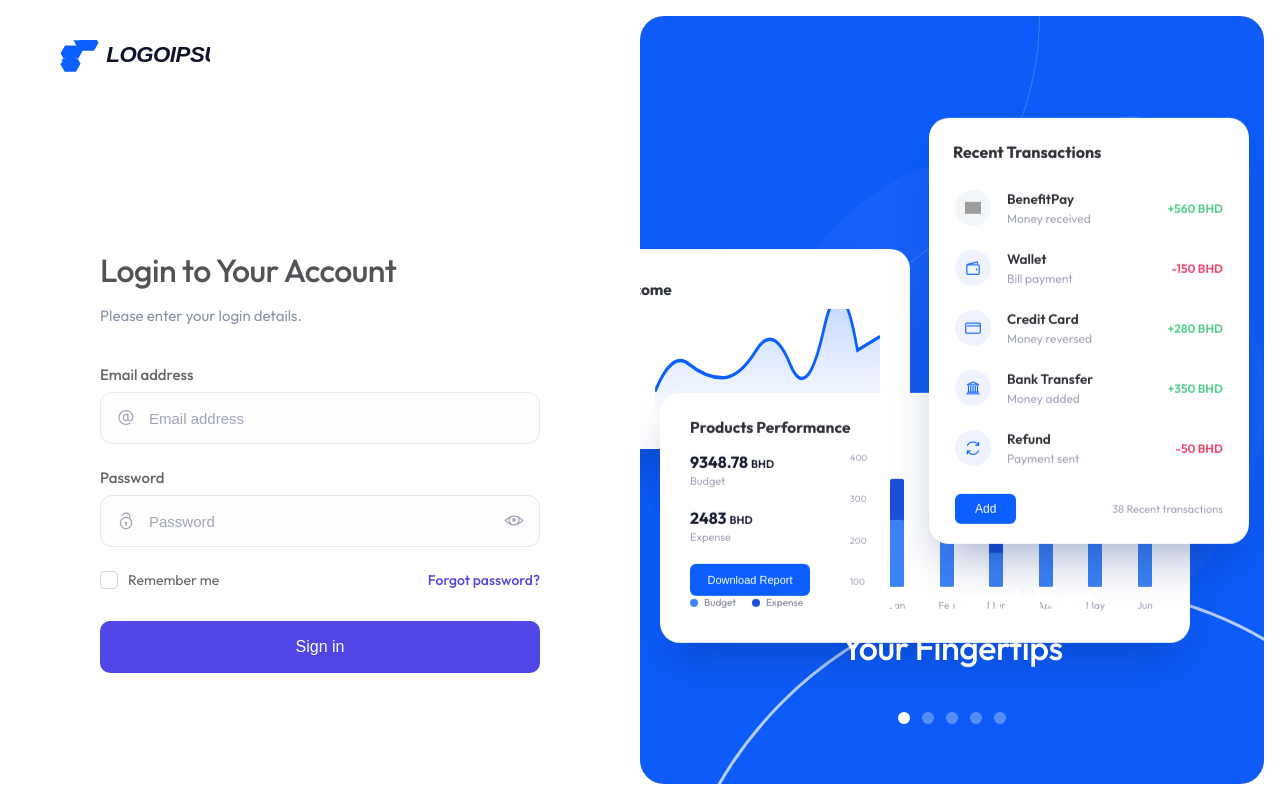
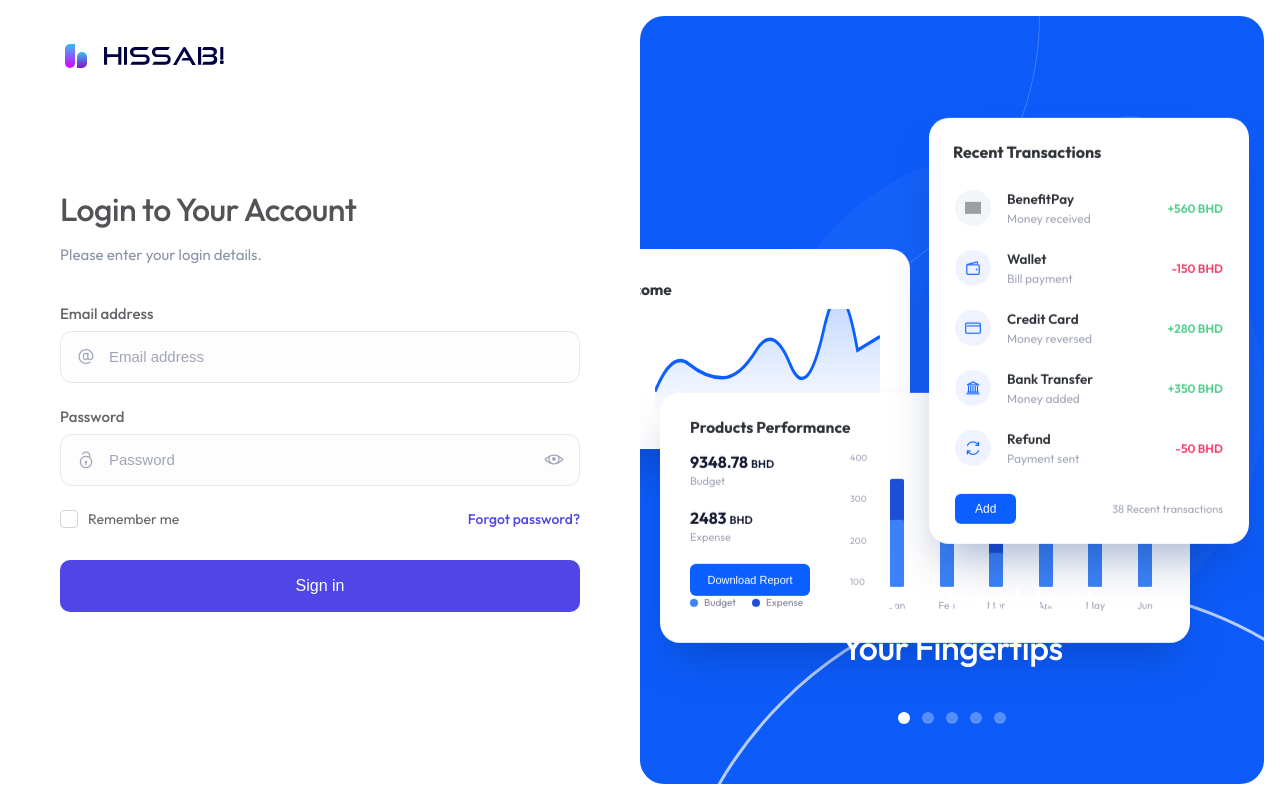
Before and after one commit to janisar-hyder/hissab-dashboard, an Angular app: page /login in a window 1280 px wide. Built offline with nearby package versions, Linux system fonts and the light colour scheme; grey boxes are pictures that could not be loaded.

Commit message:
changes made in forget password

```diff
--- a/angular.json
+++ b/angular.json
@@ -65,8 +65,8 @@
                 },
                 {
                   "type": "anyComponentStyle",
-                  "maximumWarning": "4kB",
-                  "maximumError": "8kB"
+                  "maximumWarning": "20kB",
+                  "maximumError": "40kB"
                 }
               ],
               "outputHashing": "all"
--- a/src/app/features/auth/forgot-password/forgot-password.component.html
+++ b/src/app/features/auth/forgot-password/forgot-password.component.html
@@ -1,6 +1,27 @@
 <div class="auth-layout">
     <!-- Left Pane: Forgot Password Form -->
     <div class="auth-left">
+        <div class="auth-header">
+            <!-- App Logo -->
+            <div class="top-logo-area auth-logo">
+                <div class="brand-logo">
+                    <div class="logo-mark">
+                        <div class="mark-left"></div>
+                        <div class="mark-right"></div>
+                    </div>
+                </div>
+                <div class="brand-text-svgs">
+                    <img src="icons/H.svg" alt="H">
+                    <img src="icons/I.svg" alt="I">
+                    <img src="icons/S.svg" alt="S">
+                    <img src="icons/S.svg" alt="S">
+                    <img src="icons/A.svg" alt="A">
+                    <img src="icons/B.svg" alt="B">
+                    <img src="icons/!.svg" alt="!">
+                </div>
+            </div>
+        </div>
+
         <div class="auth-form-container" *ngIf="currentStep === 'email' || currentStep === 'otp'">
             <h1 class="auth-title">Don't worry</h1>
             <p class="auth-subtitle">We are here to help you to recover your password. Enter the email address you used
--- a/src/app/features/auth/forgot-password/forgot-password.component.scss
+++ b/src/app/features/auth/forgot-password/forgot-password.component.scss
@@ -20,9 +20,63 @@
         max-width: 50%;
         position: relative;
 
+        .auth-header {
+            margin-bottom: auto;
+            position: absolute;
+            top: 40px;
+            left: 60px;
+
+            .top-logo-area {
+                display: flex;
+                align-items: center;
+                gap: 12px;
+
+                .brand-logo {
+                    display: flex;
+                    align-items: center;
+                    justify-content: center;
+                    width: 32px;
+                    height: 32px;
+
+                    .logo-mark {
+                        display: flex;
+                        align-items: flex-end;
+                        height: 24px;
+                        gap: 2px;
+
+                        .mark-left {
+                            width: 10px;
+                            height: 24px;
+                            background: linear-gradient(180deg, #37bcf8 0%, #d800ff 100%);
+                            border-radius: 10px 0 10px 10px;
+                        }
+
+                        .mark-right {
+                            width: 10px;
+                            height: 16px;
+                            background: linear-gradient(180deg, #37bcf8 0%, #8711c1 100%);
+                            border-radius: 10px 10px 10px 0;
+                        }
+                    }
+                }
+
+                .brand-text-svgs {
+                    display: flex;
+                    align-items: center;
+                    gap: 2px;
+
+                    img {
+                        height: 18px;
+                        object-fit: contain;
+                        display: block;
+                    }
+                }
+            }
+        }
+
         .auth-form-container {
             width: 100%;
-            max-width: 480px;
+            // max-width: 480px;
             margin: auto; // Centers vertically
 
             .auth-title {
--- a/src/app/features/auth/forgot-password/forgot-password.html
+++ /dev/null
@@ -1 +0,0 @@
-<p>forgot-password works!</p>
--- a/src/app/features/auth/login/login.component.html
+++ b/src/app/features/auth/login/login.component.html
@@ -2,20 +2,23 @@
     <!-- Left Pane: Login Form -->
     <div class="auth-left">
         <div class="auth-header">
-            <!-- Mock Logo Ipsum -->
-            <div class="logo">
-                <svg width="150" height="32" viewBox="0 0 162 34" fill="none" xmlns="http://www.w3.org/2000/svg">
-                    <!-- Brand Icon -->
-                    <g fill="#0b5fff">
-                        <path
-                            d="M14.54 0L17.7 5.56H5.47L0.6 14.1L3.77 19.67H19.75L21.34 16.88L24.5 11.34H36.73L41.6 2.81L38.44 -2.76H22.46L20.87 0H14.54Z" />
-                        <path
-                            d="M2.38 22.8H14.61L19.49 14.26L16.32 8.7L0.34 25.54L1.93 28.32L5.09 33.88H17.32L22.19 25.35L19.03 19.78H3.04L1.46 22.56L2.38 22.8Z" />
-                    </g>
-                    <!-- Brand Text (Simple mockup) -->
-                    <text x="50" y="24" font-family="Arial, sans-serif" font-weight="bold" font-style="italic"
-                        font-size="24" fill="#0C132B" letter-spacing="-0.5">LOGOIPSUM</text>
-                </svg>
+            <!-- App Logo -->
+            <div class="top-logo-area auth-logo">
+                <div class="brand-logo">
+                    <div class="logo-mark">
+                        <div class="mark-left"></div>
+                        <div class="mark-right"></div>
+                    </div>
+                </div>
+                <div class="brand-text-svgs">
+                    <img src="icons/H.svg" alt="H">
+                    <img src="icons/I.svg" alt="I">
+                    <img src="icons/S.svg" alt="S">
+                    <img src="icons/S.svg" alt="S">
+                    <img src="icons/A.svg" alt="A">
+                    <img src="icons/B.svg" alt="B">
+                    <img src="icons/!.svg" alt="!">
+                </div>
             </div>
         </div>
 
--- a/src/app/features/auth/login/login.component.scss
+++ b/src/app/features/auth/login/login.component.scss
@@ -22,11 +22,61 @@
 
         .auth-header {
             margin-bottom: auto;
+            position: absolute;
+            top: 40px;
+            left: 60px;
+
+            .top-logo-area {
+                display: flex;
+                align-items: center;
+                gap: 12px;
+
+                .brand-logo {
+                    display: flex;
+                    align-items: center;
+                    justify-content: center;
+                    width: 32px;
+                    height: 32px;
+
+                    .logo-mark {
+                        display: flex;
+                        align-items: flex-end;
+                        height: 24px;
+                        gap: 2px;
+
+                        .mark-left {
+                            width: 10px;
+                            height: 24px;
+                            background: linear-gradient(180deg, #37bcf8 0%, #d800ff 100%);
+                            border-radius: 10px 0 10px 10px;
+                        }
+
+                        .mark-right {
+                            width: 10px;
+                            height: 16px;
+                            background: linear-gradient(180deg, #37bcf8 0%, #8711c1 100%);
+                            border-radius: 10px 10px 10px 0;
+                        }
+                    }
+                }
+
+                .brand-text-svgs {
+                    display: flex;
+                    align-items: center;
+                    gap: 2px;
+
+                    img {
+                        height: 18px;
+                        object-fit: contain;
+                        display: block;
+                    }
+                }
+            }
         }
 
         .auth-form-container {
             width: 100%;
-            max-width: 440px;
+            // max-width: 440px;
             margin: auto; // Centers vertically
 
             .auth-title {
```
Also changed, not shown: src/app/features/auth/forgot-password/forgot-password.ts (deleted, +0 -11 lines), public/icons/logo.svg (added), src/app/features/auth/forgot-password/forgot-password.scss (deleted).
